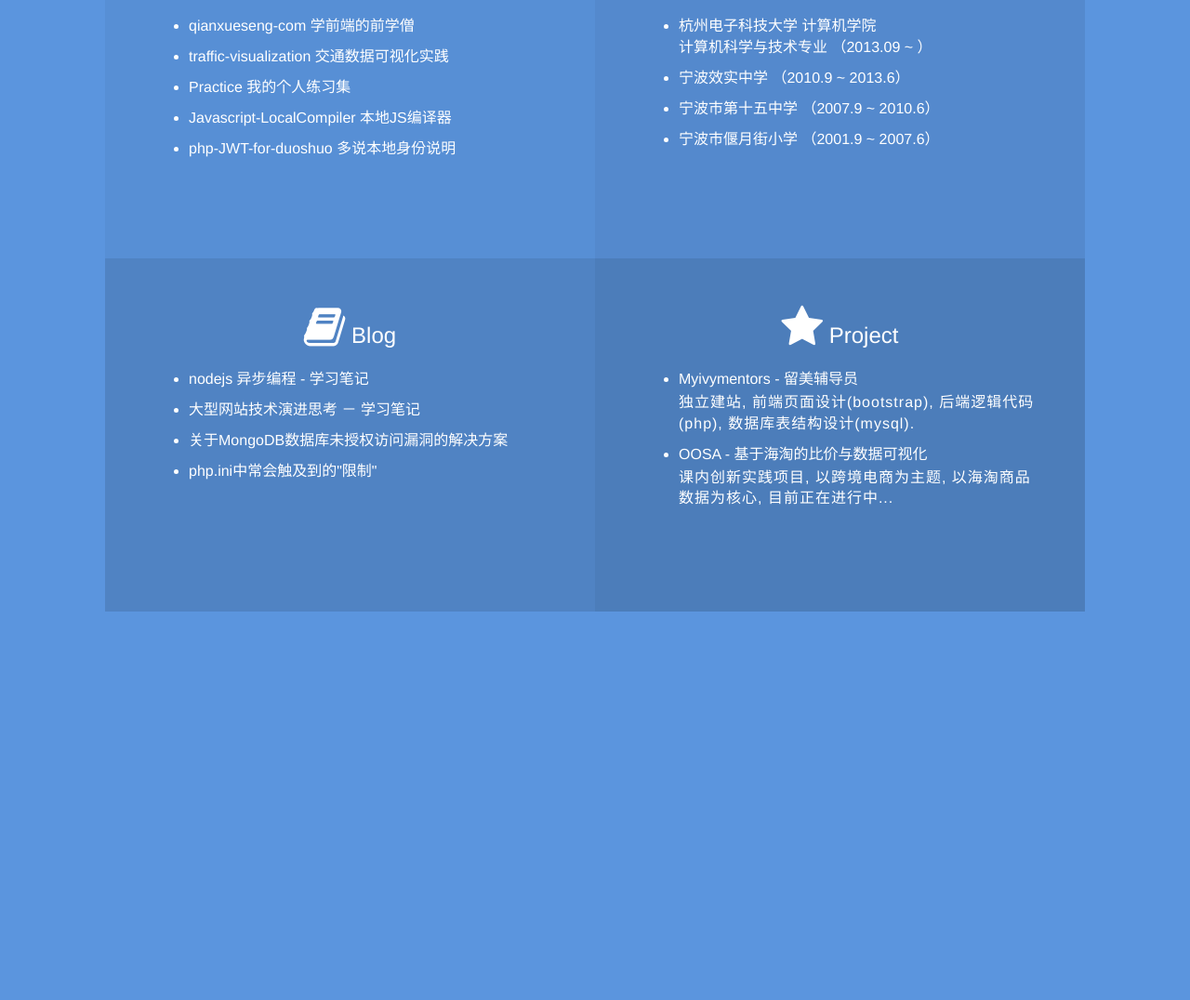
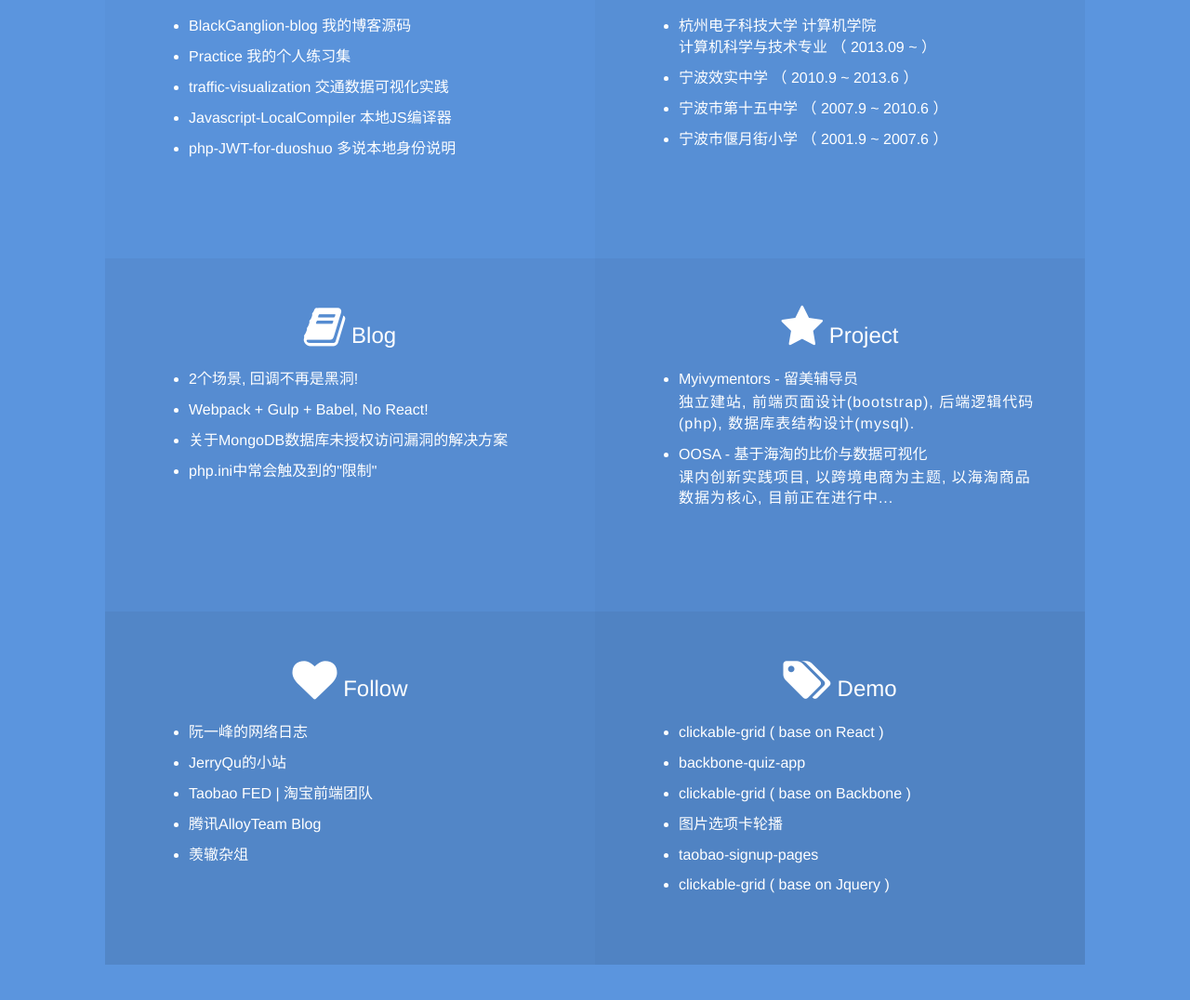
Before and after one commit to BlackGanglion/BlackGanglion.github.io, a website built with webpack: page index.html in a window 1280 px wide. Shown: the part 410-1486 px from the top of the page at 93% size. Before the commit the page ends 1119 px from the top, so only its background shows below. Built offline with Linux system fonts and the light colour scheme.

Commit message:
update index
update index

```diff
--- a/index.html
+++ b/index.html
@@ -1,11 +1,14 @@
 <!doctype html>
 <html lang="en">
 <head>
+  <meta http-equiv="Content-Type" content="text/html; charset=UTF-8">
   <meta charset="utf-8">
+  <meta http-equiv="X-UA-Compatible" content="IE=edge">
+  <meta name="viewport" content="width=device-width, initial-scale=1">
+  <meta name="description" content="PersonalPage">
+  <meta name="author" content="PersonalPage">
 
   <title>BlackGanglion</title>
-  <meta name="description" content="PersonalPage">
-  <meta name="author" content="PersonalPage">
 
   <link href="assets/images/favicon.ico" rel="icon"/>
   <link rel="stylesheet" href="dist/bundle-css.css">
@@ -43,21 +46,11 @@
             </h3>
             <p>
               <ul>
-                <li>
-                  <a href="https://github.com/qianxueseng-com" target="_blank">qianxueseng-com 学前端的前学僧</a>
-                </li>
-                <li>
-                  <a href="http://blackganglion.github.io/traffic-visualization/" target="_blank">traffic-visualization 交通数据可视化实践</a>
-                </li>
-                <li>
-                  <a href="https://github.com/BlackGanglion/Practice" target="_blank">Practice 我的个人练习集</a>
-                </li>
-                <li>
-                  <a href="https://github.com/BlackGanglion/Javascript-LocalCompiler" target="_blank">Javascript-LocalCompiler 本地JS编译器</a>
-                </li>
-                <li>
-                  <a href="https://github.com/BlackGanglion/php-JWT-for-duoshuo" target="_blank">php-JWT-for-duoshuo 多说本地身份说明</a>
-                </li>
+                <li><a href="https://github.com/BlackGanglion/BlackGanglion-blog" target="_blank">BlackGanglion-blog 我的博客源码</a></li>
+                <li><a href="https://github.com/BlackGanglion/Practice" target="_blank">Practice 我的个人练习集</a></li>
+                <li><a href="http://blackganglion.github.io/traffic-visualization/" target="_blank">traffic-visualization 交通数据可视化实践</a></li>
+                <li><a href="https://github.com/BlackGanglion/Javascript-LocalCompiler" target="_blank">Javascript-LocalCompiler 本地JS编译器</a></li>
+                <li><a href="https://github.com/BlackGanglion/php-JWT-for-duoshuo" target="_blank">php-JWT-for-duoshuo 多说本地身份说明</a></li>
               </ul>
             </p>
           </div>
@@ -68,11 +61,10 @@
             </h3>
             <p>
               <ul>
-                <li>杭州电子科技大学 计算机学院</br>
-                    计算机科学与技术专业 （2013.09 ~ ）</li>
-                <li>宁波效实中学 （2010.9 ~ 2013.6）</li>
-                <li>宁波市第十五中学 （2007.9 ~ 2010.6）</li>
-                <li>宁波市偃月街小学 （2001.9 ~ 2007.6）</li>
+                <li>杭州电子科技大学 计算机学院</br>计算机科学与技术专业 （ 2013.09 ~  ）</li>
+                <li>宁波效实中学 （ 2010.9 ~ 2013.6 ）</li>
+                <li>宁波市第十五中学 （ 2007.9 ~ 2010.6 ）</li>
+                <li>宁波市偃月街小学 （ 2001.9 ~ 2007.6 ）</li>
               </ul>
             </p>
           </div>
@@ -85,18 +77,10 @@
             </h3>
             <p>
               <ul>
-                <li>
-                  <a href="http://blackganglion.com/blog/4" target="_blank">nodejs 异步编程 - 学习笔记</a>
-                </li>
-                <li>
-                  <a href="http://blackganglion.com/blog/5" target="_blank">大型网站技术演进思考 － 学习笔记</a>
-                </li>
-                <li>
-                  <a href="http://blackganglion.com/blog/3" target="_blank">关于MongoDB数据库未授权访问漏洞的解决方案</a>
-                </li>
-                <li>
-                  <a href="http://blackganglion.com/blog/1" target="_blank">php.ini中常会触及到的"限制"</a>
-                </li>
+                <li><a href="http://blackganglion.com/blog/4" target="_blank">2个场景, 回调不再是黑洞! </a></li>
+                <li><a href="http://blackganglion.com/blog/6" target="_blank">Webpack + Gulp + Babel, No React! </a></li>
+                <li><a href="http://blackganglion.com/blog/3" target="_blank">关于MongoDB数据库未授权访问漏洞的解决方案</a></li>
+                <li><a href="http://blackganglion.com/blog/1" target="_blank">php.ini中常会触及到的"限制"</a></li>
               </ul>
             </p>
           </div>
@@ -118,6 +102,37 @@
               </ul>
             </p>
           </div>
+          <div class="col-md-6 card">
+            <h3>
+              <i class="icon-heart icon-2x"></i>
+              Follow
+            </h3>
+            <p>
+              <ul>
+                <li><a href="http://www.ruanyifeng.com/blog/">阮一峰的网络日志</a></li>
+                <li><a href="https://imququ.com">JerryQu的小站</a></li>
+                <li><a href="http://taobaofed.org">Taobao FED | 淘宝前端团队</a></li>
+                <li><a href="http://www.alloyteam.com">腾讯AlloyTeam Blog</a></li>
+                <li><a href="http://zhangwenli.com/blog/">羡辙杂俎</a></li>
+              </ul>
+            </p>
+          </div>
+          <div class="col-md-6 card">
+            <h3>
+              <i class="icon-tags icon-2x"></i>
+              Demo
+            </h3>
+            <p>
+              <ul>
+                <li><a href="http://page.blackganglion.com/demo6/" target="_blank">clickable-grid ( base on React )</a></li>
+                <li><a href="http://page.blackganglion.com/demo5/" target="_blank">backbone-quiz-app</a></li>
+                <li><a href="http://page.blackganglion.com/demo4/" target="_blank">clickable-grid ( base on Backbone )</a></li>
+                <li><a href="http://page.blackganglion.com/demo3/" target="_blank">图片选项卡轮播</a></li>
+                <li><a href="http://page.blackganglion.com/demo2/" target="_blank">taobao-signup-pages</a></li>
+                <li><a href="http://page.blackganglion.com/demo1/" target="_blank">clickable-grid ( base on Jquery )</a></li>
+              </ul>
+            </p>
+          </div>
         </div>
       </div>
     </div>
--- a/package.json
+++ b/package.json
@@ -6,8 +6,7 @@
   "scripts": {
     "build": "webpack",
     "compress": "webpack -p",
-    "start": "webpack-dev-server --progress --colors",
-    "test": "echo \"Error: no test specified\" && exit 1"
+    "start": "webpack-dev-server --progress --colors"
   },
   "author": "",
   "license": "MIT",
--- a/styles/css/_main.scss
+++ b/styles/css/_main.scss
@@ -78,9 +78,9 @@ $transitionTime: 0.2s;
   letter-spacing: 1px;
 }
 
-@for $i from 1 to 5 {
+@for $i from 1 to 7 {
 	.card:nth-child(#{$i}){
-	  background: rgba(0, 0, 0, 0.04 * $i);
+	  background: rgba(0, 0, 0, 0.02 * $i);
 	}
 }
 
```
Also changed, not shown: dist/bundle-css.css, dist/bundle-css.js, dist/bundle-js.js, dist/index.html.
